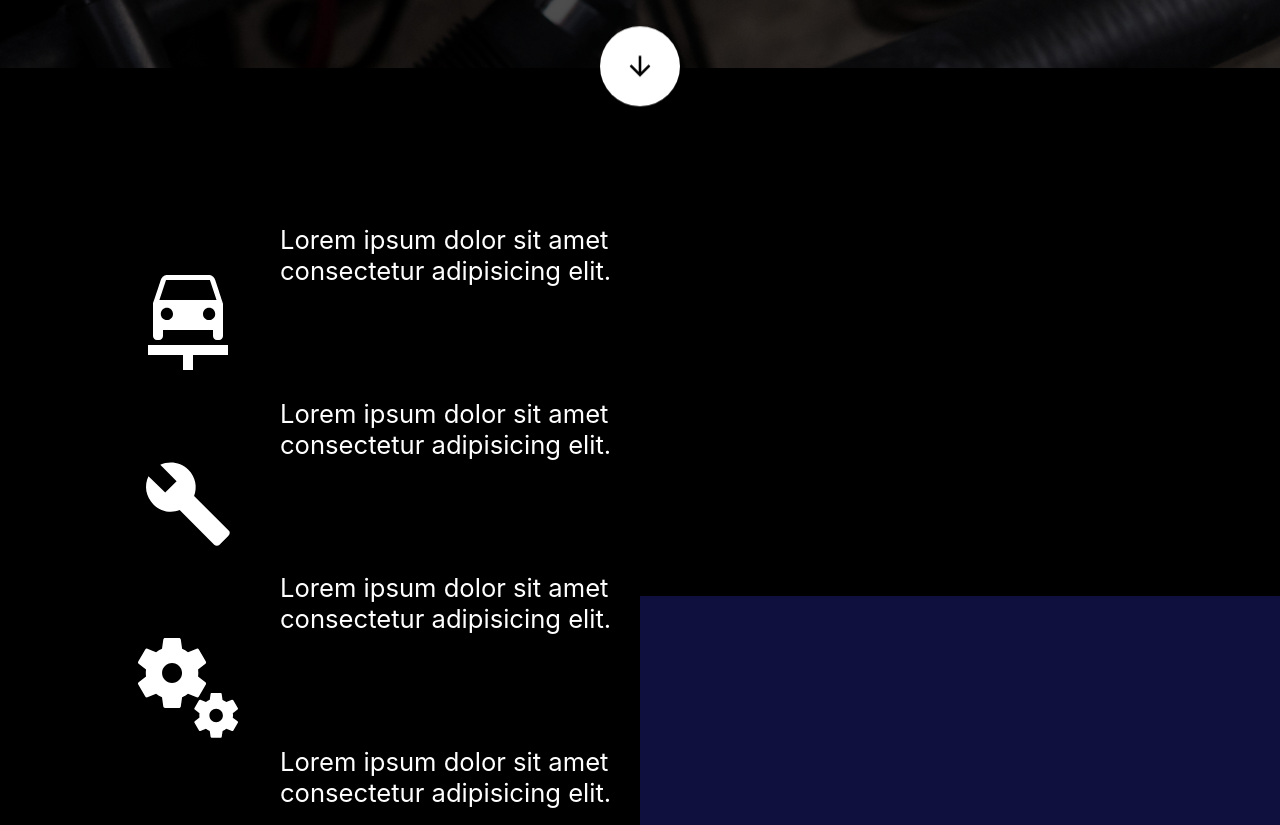
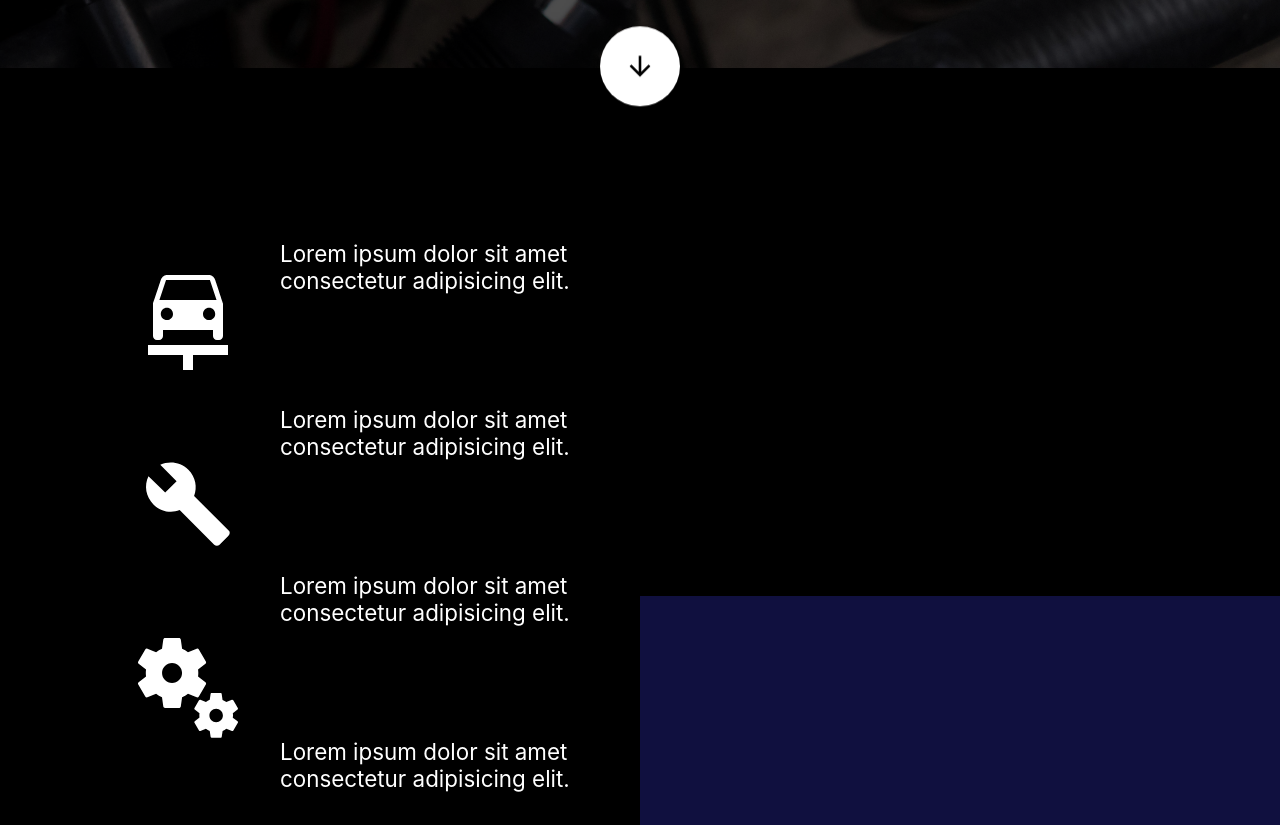
Before and after one commit to MilosGlamocak/sn_service, a React (Create React App) app: page / in a window 1280 px wide. Shown: the part 652-1477 px from the top of the page. Built offline with nearby package versions, Linux system fonts and the light colour scheme.

Commit message:
Update InfoPage.css

```diff
--- a/src/Styles/InfoPage.css
+++ b/src/Styles/InfoPage.css
@@ -16,7 +16,7 @@
     color: white;
     display: flex !important;
     flex-direction: column;
-    font-size: 1.6rem;
+    font-size: 1.4rem;
     align-items: center !important;
     justify-content: center;
     padding: 4rem 0 8rem 0;
```
